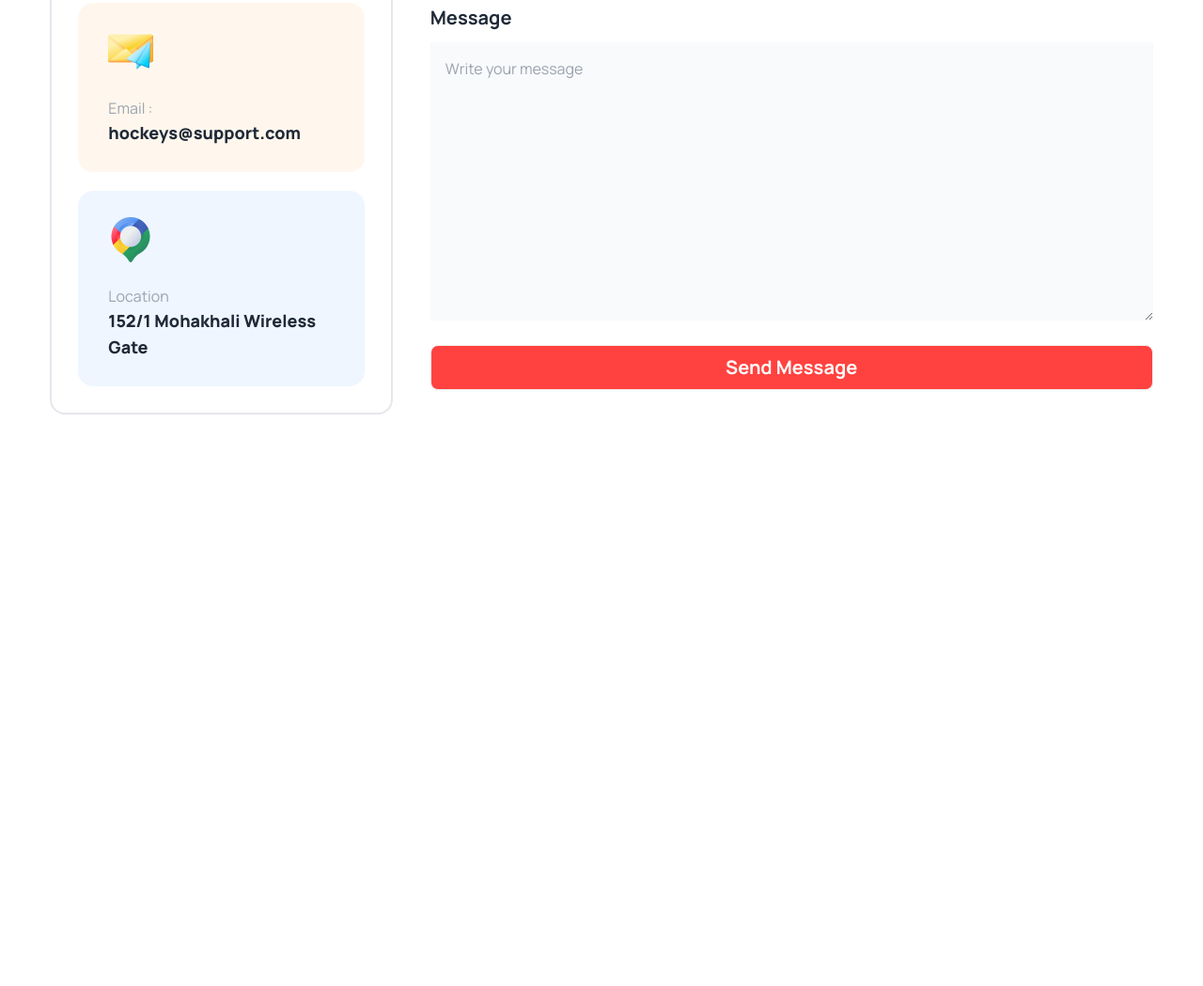
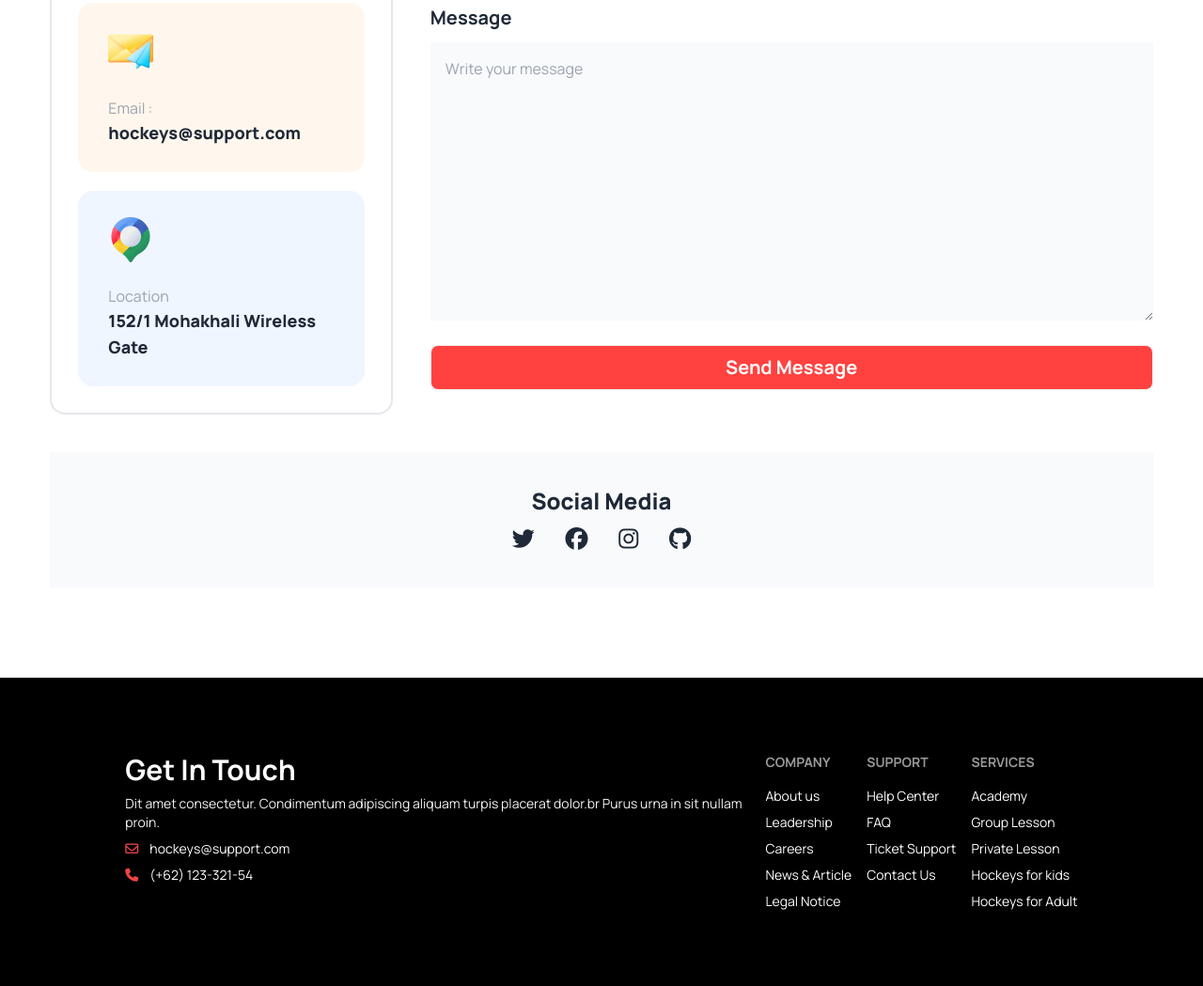
Before and after one commit to AsifurRahman10/Hockey-Website, a plain HTML site: page index.html in a window 1280 px wide. Shown: the part 5069-6118 px from the top of the page at 94% size. Before the commit the page ends 5606 px from the top, so only its background shows below. Drawn offline with nearby package versions, Linux system fonts and the light colour scheme.

Commit message:
footer section added

```diff
--- a/index.html
+++ b/index.html
@@ -578,10 +578,61 @@
 
 
             </div>
+            <div class="bg-slate-50 p-9 mt-10 text-center">
+              <h5 class="text-2xl font-extrabold">Social Media</h5>
+              <div class="text-2xl space-x-7 mt-2">
+                <i class="fa-brands fa-twitter"></i>
+                <i class="fa-brands fa-facebook"></i>
+                <i class="fa-brands fa-instagram"></i>
+                <i class="fa-brands fa-github"></i>
+              </div>
+            </div>
           </section>
     </main>
-    <footer>
-
+    <footer class="bg-black">
+      <div class="w-11/12 mx-auto">
+        <footer class="footer text-white p-10 lg:p-20 justify-between">
+          <aside>
+            <h3 class="text-3xl font-bold">Get In Touch</h3>
+            <p class="text-gray-100">Dit amet consectetur. Condimentum adipiscing aliquam turpis placerat dolor.br Purus urna in sit nullam proin. </p>
+            <div class="flex justify-center items-center gap-3">
+              <i class="fa-regular fa-envelope text-red-500 "></i>
+              <h2 class="">hockeys@support.com</h2>
+            </div>
+            <div class="flex justify-center items-center gap-3">
+              <i class="fa-solid fa-phone text-red-500 "></i>
+              <h2 class="">(+62) 123-321-54</h2>
+            </div>
+          </aside>
+          <nav>
+            <h6 class="footer-title">Company</h6>
+            <a class="link link-hover">About us</a>
+            <a class="link link-hover">Leadership</a>
+            <a class="link link-hover">Careers</a>
+            <a class="link link-hover">
+              News & Article</a>
+              <a class="link link-hover">
+                Legal Notice</a>
+          </nav>
+          <nav>
+            <h6 class="footer-title">Support</h6>
+            <a class="link link-hover">Help Center</a>
+            <a class="link link-hover">FAQ</a>
+            <a class="link link-hover">
+              Ticket Support</a>
+            <a class="link link-hover">
+              Contact Us</a>
+          </nav>
+          <nav>
+            <h6 class="footer-title">Services</h6>
+            <a class="link link-hover">Academy</a>
+            <a class="link link-hover">Group Lesson</a>
+            <a class="link link-hover">Private Lesson</a>
+            <a class="link link-hover">Hockeys for kids</a>
+            <a class="link link-hover">Hockeys for Adult</a>
+          </nav>
+        </footer>
+      </div>
     </footer>
 
 </body>
```
